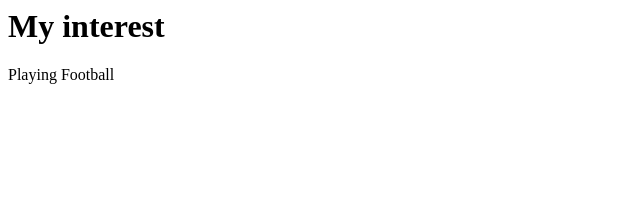
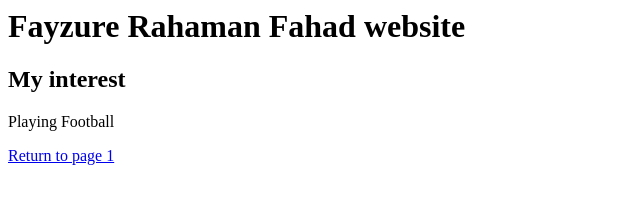
Before and after one commit to 011192030fahad/011192030fahad.github.io, a plain HTML site: page page2.html in a window 1280 px wide. Shown: the whole page, without its empty margins (0-640 px from the left). Drawn offline with Linux system fonts and the light colour scheme.

Commit message:
Update page2.html

```diff
--- a/page2.html
+++ b/page2.html
@@ -3,7 +3,9 @@
   <title>Fayzure Rahaman Fahad</title>
   </head>
   <body>
-     <h1>My interest</h1>
+    <h1>Fayzure Rahaman Fahad website</h1>
+     <h2>My interest</h2>
      <p>Playing Football</p>
+    <a href="index.html">Return to page 1</a>
    </body>
    </html>
```
